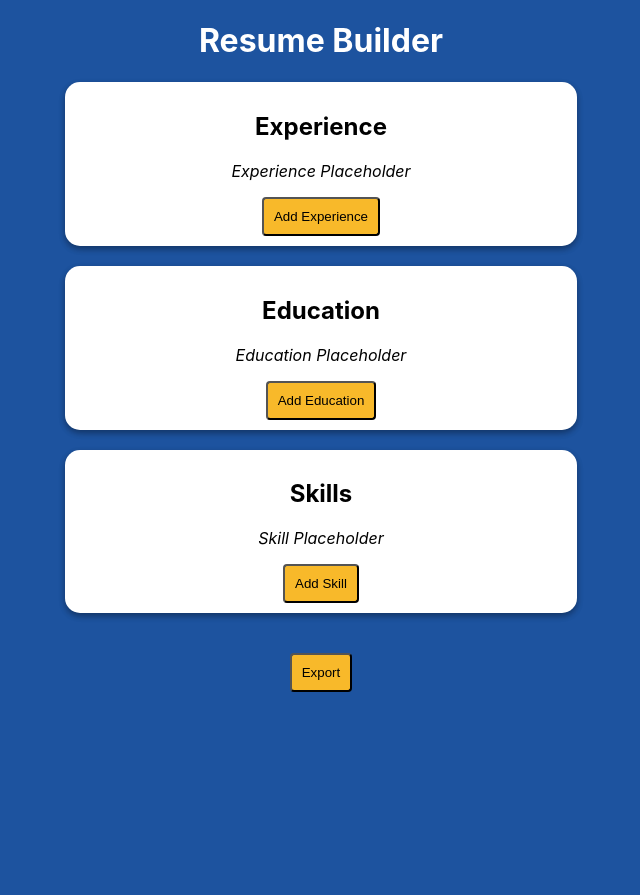
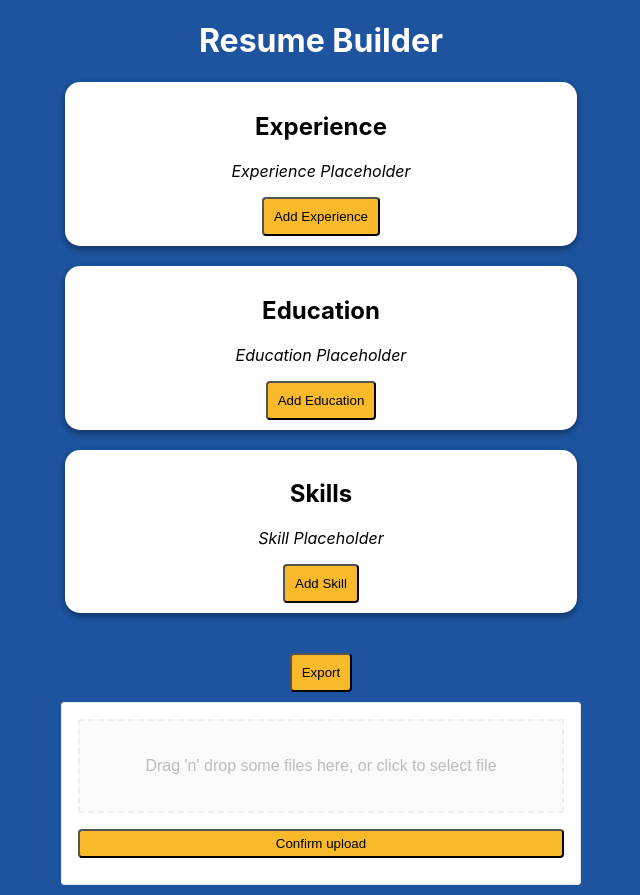
Before and after one commit to MLH-Fellowship/orientation-project-js-23.FAL.A, a React (Create React App) app: page / in a window 1280 px wide. Shown: the whole page, without its empty margins (319-959 px from the left). Before the commit the page ends 800 px from the top, so only its background shows below. Built offline with nearby package versions, Linux system fonts and the light colour scheme.

Commit message:
Add drag and drop capability for Images

```diff
--- a/package.json
+++ b/package.json
@@ -10,6 +10,7 @@
     "eslint-plugin-react": "^7.32.2",
     "react": "^18.2.0",
     "react-dom": "^18.2.0",
+    "react-dropzone": "^14.2.3",
     "react-scripts": "5.0.1",
     "web-vitals": "^2.1.0"
   },
--- a/src/App.js
+++ b/src/App.js
@@ -1,4 +1,5 @@
 import "./App.css";
+import FileDropzone from "./components/FileDropzone";
 
 function App() {
   return (
@@ -24,6 +25,7 @@ function App() {
       </div>
       <br></br>
       <button>Export</button>
+      <FileDropzone />
     </div>
   );
 }
--- /dev/null
+++ b/src/components/FileDropzone.js
@@ -0,0 +1,190 @@
+import React, { useEffect, useMemo, useState } from "react";
+import { useDropzone } from "react-dropzone";
+import CloseIcon from "../icons/CloseIcon";
+
+const baseStyle = {
+  padding: "16px",
+  border: "1px solid rgb(232, 232, 232)",
+  borderRadius: "3px",
+  display: "block",
+  width: "38vw",
+  margin: "10px auto 10px auto",
+  backgroundColor: "white",
+};
+
+const container = {
+  display: "flex",
+  flexDirection: "column",
+  fontFamily: "sans-serif",
+};
+
+const thumbsContainer = {
+  display: "flex",
+  flexDirection: "row",
+  flexWrap: "wrap",
+  marginTop: 16,
+};
+
+const thumb = {
+  display: "inline-flex",
+  borderRadius: 2,
+  border: "1px solid #eaeaea",
+  marginBottom: 8,
+  marginRight: 8,
+  width: 100,
+  height: 100,
+  padding: 4,
+  boxSizing: "border-box",
+};
+
+const thumbInner = {
+  display: "flex",
+  minWidth: 0,
+  overflow: "hidden",
+  position: "relative",
+};
+
+const img = {
+  display: "block",
+  width: "auto",
+  height: "100%",
+};
+
+const dropZone = {
+  flex: 1,
+  display: "flex",
+  flexDirection: "column",
+  alignItems: "center",
+  padding: "20px",
+  borderWidth: "2px",
+  borderRadius: "2px",
+  borderColor: "#eeeeee",
+  borderStyle: "dashed",
+  backgroundColor: "#fafafa",
+  color: "#bdbdbd",
+  outline: "none",
+  transition: "border .24s ease -in -out",
+};
+
+const focusedStyle = {
+  borderColor: "#2196f3",
+};
+
+const acceptStyle = {
+  borderColor: "#00e676",
+};
+
+const rejectStyle = {
+  borderColor: "#ff1744",
+};
+
+export default function FileDropzone({ className }) {
+  const [selectedFile, setSelectedFile] = useState([]);
+  const [fileError, setFileError] = useState(false);
+  const { getRootProps, getInputProps, isFocused, isDragAccept, isDragReject } =
+    useDropzone({
+      accept: {
+        "image/*": [],
+      },
+      maxFiles: 1,
+      onDrop: (acceptedFiles) => {
+        setSelectedFile(
+          acceptedFiles.map((file) =>
+            Object.assign(file, {
+              preview: URL.createObjectURL(file),
+              file,
+            })
+          )
+        );
+        setFileError(false);
+      },
+      onDropRejected: (fileRejections) => {
+        if (fileRejections.length > 0) {
+          setFileError(true);
+        }
+      },
+    });
+
+  const handleUpload = async () => {
+    if (selectedFile) {
+      const formData = new FormData();
+      formData.append("file", selectedFile.file);
+
+      try {
+        console.log("Upload successful");
+      } catch (error) {
+        console.log("Upload failed");
+      }
+    }
+  };
+
+  const style = useMemo(
+    () => ({
+      ...dropZone,
+      ...(isFocused ? focusedStyle : {}),
+      ...(isDragAccept ? acceptStyle : {}),
+      ...(isDragReject || fileError ? rejectStyle : {}),
+    }),
+    [isFocused, isDragAccept, isDragReject, fileError]
+  );
+
+  const thumbs = selectedFile.map((file) => (
+    <div style={thumb} key={file.name}>
+      <div style={thumbInner}>
+        <img
+          src={file.preview}
+          style={img}
+          alt=""
+          // Revoke data uri after image is loaded
+          onLoad={() => {
+            URL.revokeObjectURL(file.preview);
+          }}
+        />
+        <span
+          style={{
+            zIndex: "1",
+            position: "absolute",
+            right: "0",
+            margin: "1px",
+            cursor: "pointer",
+          }}
+          onClick={() => setSelectedFile([])}
+        >
+          <CloseIcon
+            style={{
+              fill: "#eaeaea",
+              border: "black",
+            }}
+          />
+        </span>
+      </div>
+    </div>
+  ));
+
+  useEffect(() => {
+    // Make sure to revoke the data uris to avoid memory leaks, will run on unmount
+    return () =>
+      selectedFile.forEach((file) => URL.revokeObjectURL(file.preview));
+  }, [selectedFile]);
+
+  return (
+    <div style={baseStyle} className={className}>
+      <section style={container}>
+        <div {...getRootProps({ style })}>
+          <input {...getInputProps()} />
+          <p>Drag 'n' drop some files here, or click to select file</p>
+        </div>
+        <aside style={thumbsContainer}>{thumbs}</aside>
+        <button
+          onClick={handleUpload}
+          style={{
+            padding: "5px 10px",
+            marginBottom: "10px",
+          }}
+        >
+          Confirm upload
+        </button>
+      </section>
+    </div>
+  );
+}
--- /dev/null
+++ b/src/icons/CloseIcon.js
@@ -0,0 +1,15 @@
+import React from "react";
+
+export default function CloseIcon({ style }) {
+  return (
+    <svg
+      style={style}
+      xmlns="http://www.w3.org/2000/svg"
+      viewBox="0 0 16 16"
+      width="16"
+      height="16"
+    >
+      <path d="M3.72 3.72a.75.75 0 0 1 1.06 0L8 6.94l3.22-3.22a.749.749 0 0 1 1.275.326.749.749 0 0 1-.215.734L9.06 8l3.22 3.22a.749.749 0 0 1-.326 1.275.749.749 0 0 1-.734-.215L8 9.06l-3.22 3.22a.751.751 0 0 1-1.042-.018.751.751 0 0 1-.018-1.042L6.94 8 3.72 4.78a.75.75 0 0 1 0-1.06Z"></path>
+    </svg>
+  );
+}
```
Also changed, not shown: 2 other files (tests, documents, lock files or other folders).
